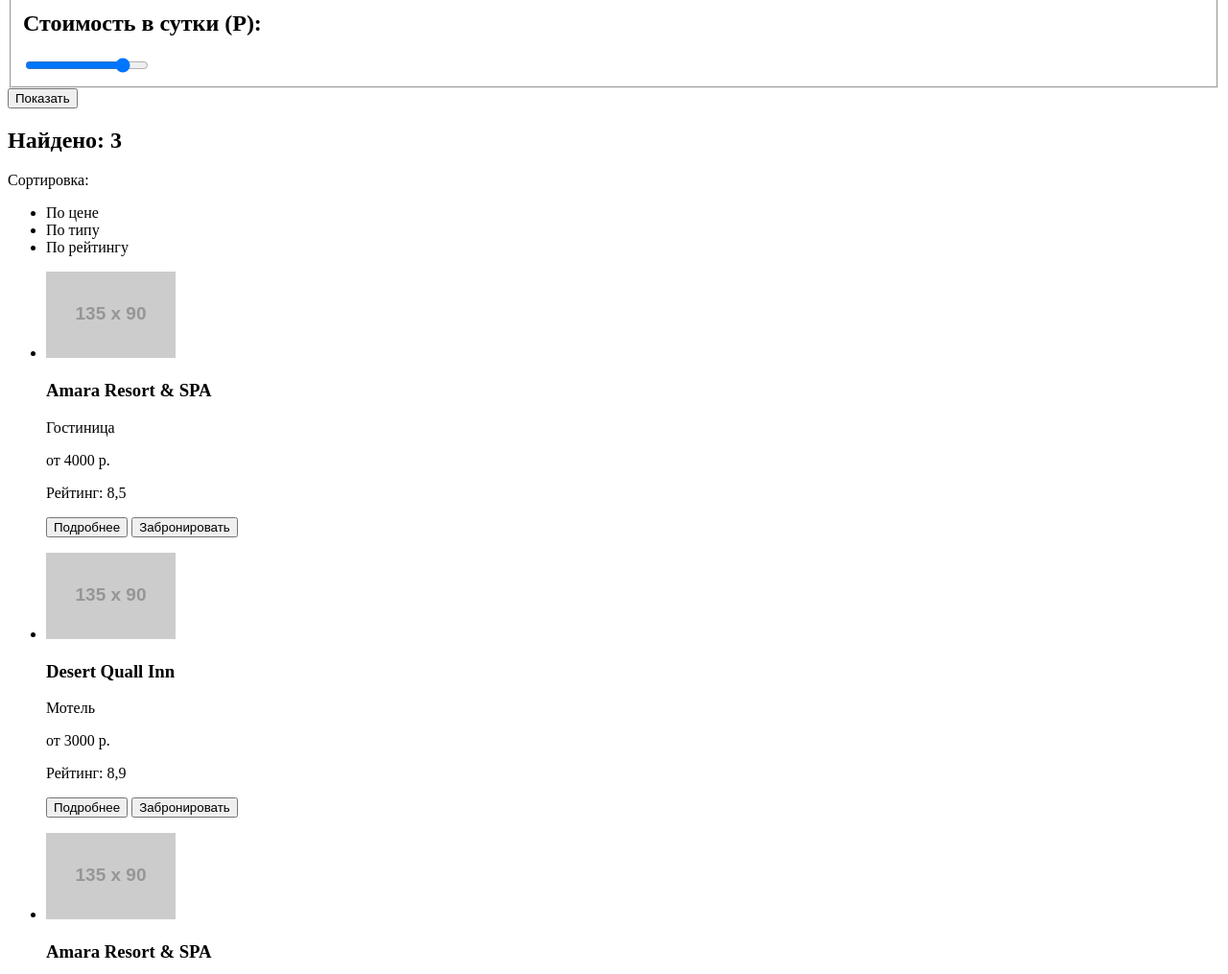
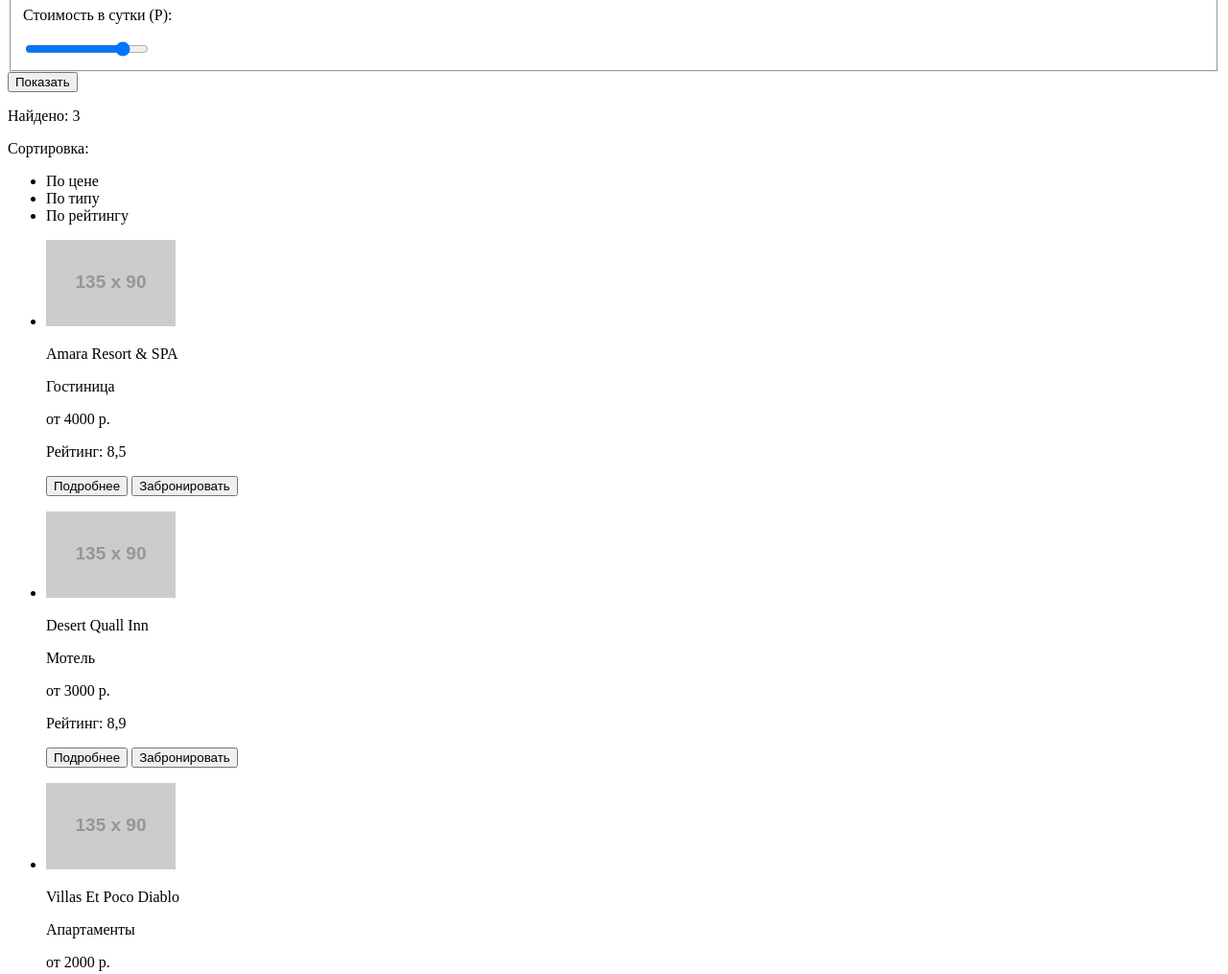
Before and after one commit to Dmitry-pipe/1683599-sedona-30, a plain HTML site: page hotel.html in a window 1280 px wide. Shown: the part 480-1495 px from the top of the page at 96% size. Drawn offline with Linux system fonts and the light colour scheme; placeholder pictures from the web are drawn by us.

Commit message:
Sedona hotel chages

```diff
--- a/hotel.html
+++ b/hotel.html
@@ -88,7 +88,7 @@
         </fieldset>
 
         <fieldset>
-          <h1>Стоимость в сутки (Р):</h1>
+          <p>Стоимость в сутки (Р):</p>
           <input type="range"
           name="cost"
           id="cost-range"
@@ -105,7 +105,7 @@
     <!-- Список гостиниц -->
     <section>
 
-      <h2>Найдено: 3</h2>
+      <p>Найдено: 3</p>
       <p>Сортировка: </p>
       <ul>
         <li>По цене</li>
@@ -115,9 +115,9 @@
 
       <ul>
         <li>
-          <a href="#"></a>
+          <!-- <a href="#"></a> В Седоне эта ссылка лишняя. В барбершопе здесь стояла ссылка на товар, там для этого есть отдельная страница-->
             <img src="https://via.placeholder.com/135x90" alt="Amara Resort & SPA">
-            <h3>Amara Resort & SPA</h3>
+            <p>Amara Resort & SPA</p>
             <p>Гостиница</p>
             <p>от 4000 р.</p>
             <p>Рейтинг: 8,5</p>
@@ -128,9 +128,9 @@
         </li>
 
         <li>
-          <a href="#"></a>
+          <!-- <a href="#"></a> В Седоне эта ссылка лишняя. В барбершопе здесь стояла ссылка на товар, там для этого есть отдельная страница-->
             <img src="https://via.placeholder.com/135x90" alt="Desert Quall Inn">
-            <h3>Desert Quall Inn</h3>
+            <p>Desert Quall Inn</p>
             <p>Мотель</p>
             <p>от 3000 р.</p>
             <p>Рейтинг: 8,9</p>
@@ -141,9 +141,9 @@
         </li>
 
         <li>
-          <a href="#"></a>
+          <!-- <a href="#"></a> В Седоне эта ссылка лишняя. В барбершопе здесь стояла ссылка на товар, там для этого есть отдельная страница-->
             <img src="https://via.placeholder.com/135x90" alt="Villas Et Poco Diablo">
-            <h3>Amara Resort & SPA</h3>
+            <p>Villas Et Poco Diablo</p>
             <p>Апартаменты</p>
             <p>от 2000 р.</p>
             <p>Рейтинг: 9,2</p>
```
